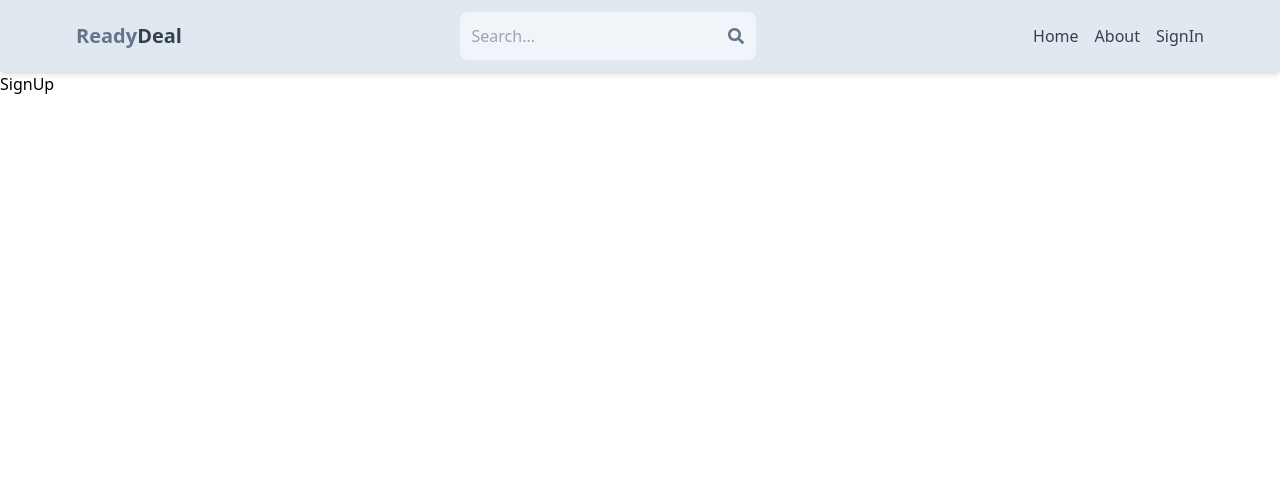
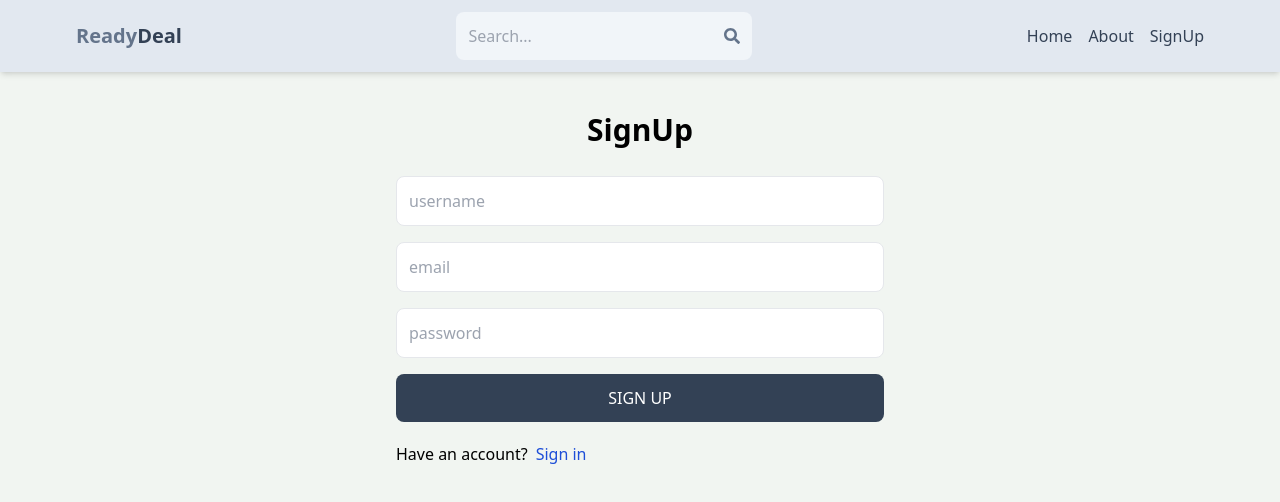
Before and after one commit to AkshayAS0910/real-estate, a React (Vite) app in the folder client/: page /sign-up in a window 1280 px wide. Shown: the top 502 px of the page. Built offline with nearby package versions, Linux system fonts and the light colour scheme.

Commit message:
complete sign up page ui

```diff
--- a/client/package.json
+++ b/client/package.json
@@ -25,6 +25,8 @@
     "eslint-plugin-react-hooks": "^4.6.0",
     "eslint-plugin-react-refresh": "^0.4.3",
     "postcss": "^8.4.31",
+    "prettier": "^3.0.3",
+    "prettier-plugin-tailwindcss": "^0.5.5",
     "tailwindcss": "^3.3.3",
     "vite": "^4.4.5"
   }
--- a/client/src/components/Header.jsx
+++ b/client/src/components/Header.jsx
@@ -30,8 +30,8 @@
               About
             </li>
           </Link>
-          <Link to="/sign-in">
-            <li className="text-slate-700 hover:underline">SignIn</li>
+          <Link to="/sign-up">
+            <li className="text-slate-700 hover:underline">SignUp</li>
           </Link>
         </ul>
       </div>
--- a/client/src/index.css
+++ b/client/src/index.css
@@ -1,3 +1,7 @@
 @tailwind base;
 @tailwind components;
 @tailwind utilities;
+
+body {
+  background-color: rgb(241, 245, 241);
+}
--- a/client/src/pages/SignUp.jsx
+++ b/client/src/pages/SignUp.jsx
@@ -1,3 +1,38 @@
+import { Link } from "react-router-dom";
+
 export default function SignUp() {
-  return <div>SignUp</div>;
+  return (
+    <div className="mx-auto max-w-lg p-3">
+      <h1 className="my-7 text-center text-3xl font-semibold">SignUp</h1>
+      <form className="flex flex-col gap-4">
+        <input
+          type="text"
+          placeholder="username"
+          className="rounded-lg border p-3"
+          id="username"
+        />
+        <input
+          type="email"
+          placeholder="email"
+          className="rounded-lg border p-3"
+          id="email"
+        />
+        <input
+          type="password"
+          placeholder="password"
+          className="rounded-lg border p-3"
+          id="password"
+        />
+        <button className="rounded-lg bg-slate-700 p-3 uppercase text-white hover:opacity-95 disabled:opacity-80">
+          Sign up
+        </button>
+      </form>
+      <div className="flex gap-2 mt-5">
+        <p>Have an account?</p>
+        <Link to="/sign-in">
+          <span className="text-blue-700">Sign in</span>
+        </Link>
+      </div>
+    </div>
+  );
 }
```
Also changed, not shown: client/.prettierrc.cjs (added), 1 other file (tests, documents, lock files or other folders).
